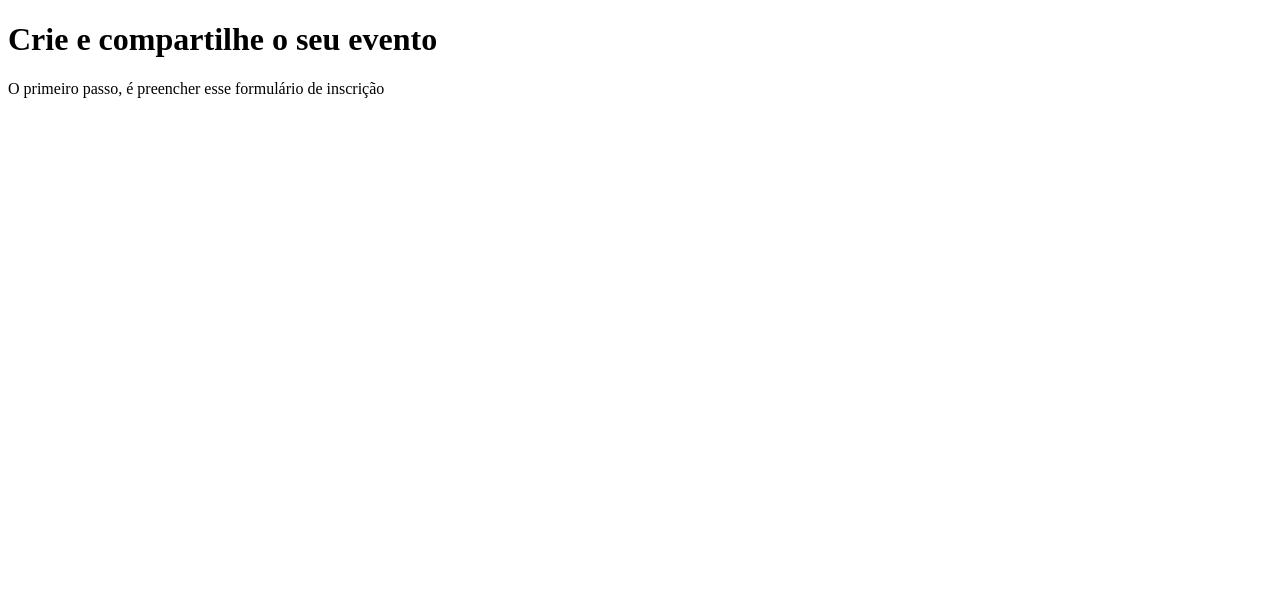
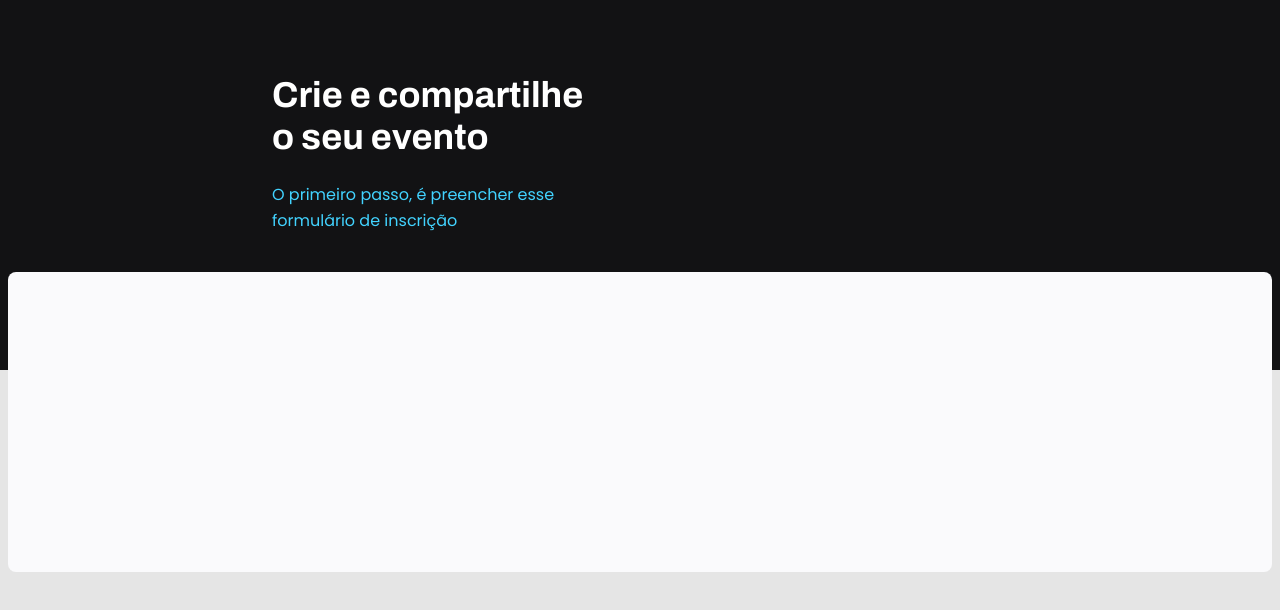
Before and after one commit to menesesdev/form, a plain HTML site: page index.html in a window 1280 px wide. Drawn offline with Linux system fonts and the light colour scheme.

Commit message:
Finalizando o header e iniciando o form

```diff
--- a/index.html
+++ b/index.html
@@ -6,7 +6,7 @@
     <meta http-equiv="X-UA-Compatible" content="IE=edge">
     <meta name="viewport" content="width=device-width, initial-scale=1.0">
     <title>Crie seu evento</title>
-    <link rel="stylesheet" href="styles.css">
+    <link rel="stylesheet" href="style.css">
 
     <link rel="preconnect" href="https://fonts.googleapis.com">
     <link rel="preconnect" href="https://fonts.gstatic.com" crossorigin>
@@ -15,10 +15,19 @@
 </head>
 
 <body>
-    <header>
-        <h1>Crie e compartilhe o seu evento</h1>
-        <p>O primeiro passo, é preencher esse formulário de inscrição</p>
-    </header>
+    <div class="page">
+        <header>
+            <h1>Crie e compartilhe o seu evento</h1>
+            <p>O primeiro passo, é preencher esse formulário de inscrição</p>
+        </header>
+    </div>
+
+    <form>
+
+    </form>
+
+
+
 
 </body>
 
--- a/style.css
+++ b/style.css
@@ -1,4 +1,14 @@
-h1 {
+.page {
+    width: 736px;
+    margin: auto;
+}
+
+header {
+    width: 319px;
+    margin-top: 74px;
+}
+
+header h1 {
     font-family: 'Archivo', sans-serif;
     font-weight: bold;
     font-size: 36px;
@@ -6,6 +16,35 @@ h1 {
     color: white;
 }
 
+header p {
+    font-family: 'Poppins';
+    font-style: normal;
+    font-weight: 400;
+    font-size: 16px;
+    line-height: 26px;
+
+    color: #42d3ff;
+}
+
 body {
     font-family: 'Poppins', sans-serif;
+    background: #e5e5e5;
 }
+
+body::before {
+    content: '';
+    width: 100%;
+    height: 370px;
+    position: absolute;
+    top: 0;
+    left: 0;
+    z-index: -1;
+    background: #121214;
+}
+
+form{
+    background: #fafafc;
+    margin-top: 38px;
+    min-height: 300px;
+    border-radius: 8px;
+}
```
